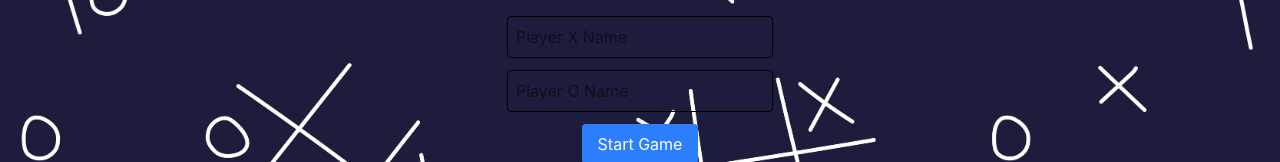
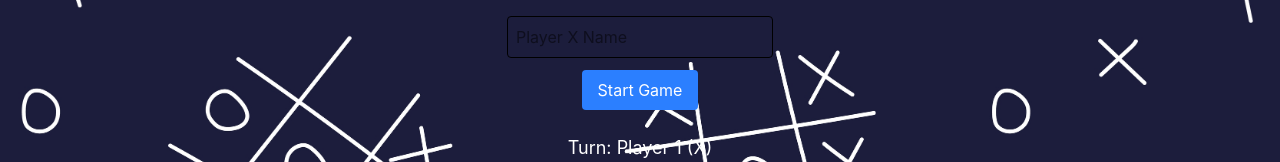
Before and after one commit to sonalidevloper/smart-tic-tac-toe, a React (Vite) app: page / in a window 1280 px wide. Shown: the part 292-454 px from the top of the page. Built offline with nearby package versions, Linux system fonts and the light colour scheme.

Commit message:
Remove unnecessary thing

```diff
--- a/src/components/PlayerForm.jsx
+++ b/src/components/PlayerForm.jsx
@@ -24,13 +24,7 @@ export default function PlayerForm() {
         value={player1}
         onChange={(e) => setPlayer1(e.target.value)}
       />
-      <input
-        type="text"
-        placeholder="Player O Name"
-        className="p-2 border rounded"
-        value={player2}
-        onChange={(e) => setPlayer2(e.target.value)}
-      />
+
       <button
         onClick={handleStart}
         className="bg-blue-500 text-white px-4 py-2 rounded"
```
